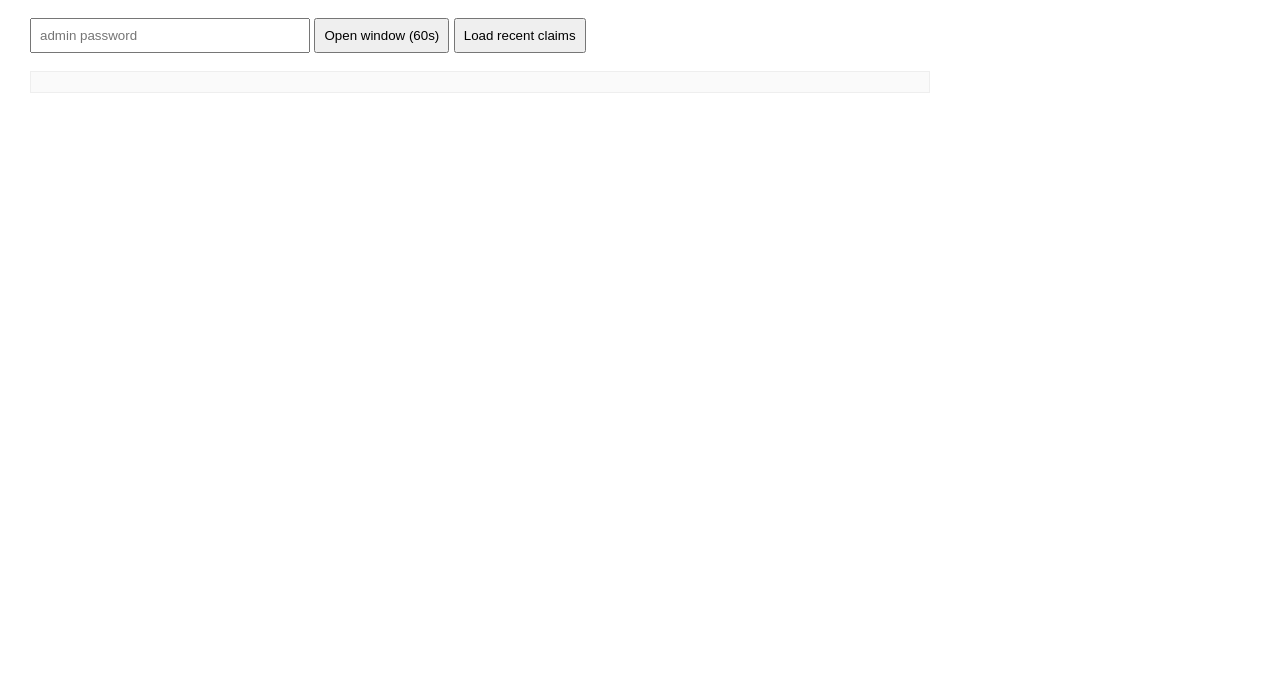
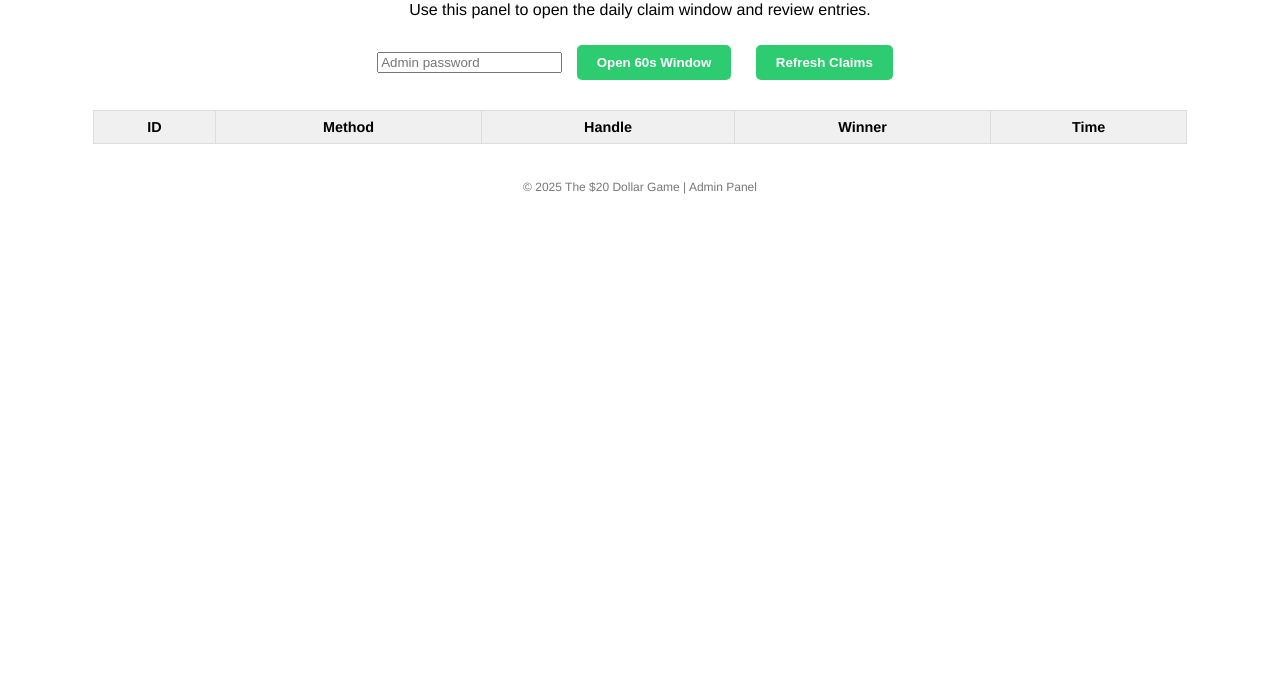
Before and after one commit to millera9806-ui/the20dollargame, a website: page public/admin.html in a window 1280 px wide. Shown: the part 105-800 px from the top of the page. Drawn offline with Linux system fonts and the light colour scheme.

Commit message:
Add working admin dashboard and fix winner visibility

```diff
--- a/public/admin.html
+++ b/public/admin.html
@@ -1,71 +1,124 @@
-<!doctype html>
+<!DOCTYPE html>
 <html lang="en">
 <head>
-  <meta charset="utf-8" />
-  <title>Admin - The $20 Dollar Game</title>
-  <meta name="viewport" content="width=device-width,initial-scale=1" />
+  <meta charset="UTF-8" />
+  <meta name="viewport" content="width=device-width, initial-scale=1.0" />
+  <title>Admin – The $20 Dollar Game</title>
   <style>
-    body{font-family:Arial,Helvetica,sans-serif;margin:30px;max-width:900px}
-    h1{margin-bottom:0}
-    input,button,textarea{padding:8px;margin:6px 0}
-    .out{white-space:pre-wrap;background:#fafafa;border:1px solid #eee;padding:10px}
-    .winner{font-weight:700;color:green;margin-top:12px}
-    table{width:100%;border-collapse:collapse;margin-top:12px}
-    th,td{border:1px solid #ddd;padding:6px}
-    th{background:#f5f5f5}
+    body {
+      background: #fff;
+      color: #000;
+      font-family: "Helvetica Neue", Arial, sans-serif;
+      text-align: center;
+      margin: 0;
+      padding: 2em;
+    }
+
+    h1 {
+      font-weight: 800;
+      margin-bottom: 0.5em;
+    }
+
+    button {
+      background-color: #2ecc71;
+      color: #fff;
+      border: none;
+      padding: 10px 20px;
+      border-radius: 5px;
+      cursor: pointer;
+      font-weight: bold;
+      margin: 10px;
+    }
+
+    button:hover {
+      background-color: #27ae60;
+    }
+
+    #claims {
+      width: 90%;
+      margin: 20px auto;
+      border-collapse: collapse;
+      border: 1px solid #ddd;
+      font-size: 0.9em;
+    }
+
+    #claims th, #claims td {
+      border: 1px solid #ddd;
+      padding: 8px;
+    }
+
+    #claims th {
+      background: #f0f0f0;
+      font-weight: bold;
+    }
+
+    footer {
+      font-size: 0.75em;
+      color: #777;
+      margin-top: 3em;
+    }
   </style>
-
-<!-- Google AdSense Verification & Ads Script -->
-<script async src="https://pagead2.googlesyndication.com/pagead/js/adsbygoogle.js?client=ca-pub-4911876990879535"
-     crossorigin="anonymous"></script>
-
-
 </head>
 <body>
-  <h1>Admin Panel</h1>
-  <p>Enter admin key (from Render env / .env):</p>
-  <input id="adminkey" placeholder="admin password" style="width:260px" />
-  <button id="open">Open window (60s)</button>
-  <button id="load">Load recent claims</button>
-  <div id="winner" class="winner"></div>
-  <div id="out" class="out"></div>
+  <h1>Admin Dashboard</h1>
+  <p>Use this panel to open the daily claim window and review entries.</p>
 
-<script>
-async function openWindow(){
-  const key = document.getElementById("adminkey").value.trim();
-  if(!key){ alert("Enter admin password first."); return; }
-  try{
-    const res = await fetch(`/admin/open?admin=${encodeURIComponent(key)}&seconds=60`, { method: "POST" });
-    const j = await res.json();
-    document.getElementById("out").innerText = JSON.stringify(j, null, 2);
-    alert("Opened window: " + (j.opened_for || "60") + "s");
-  }catch(e){
-    alert("Error: " + e);
-  }
-}
+  <div>
+    <input type="password" id="adminKey" placeholder="Admin password" />
+    <button onclick="openWindow()">Open 60s Window</button>
+    <button onclick="loadClaims()">Refresh Claims</button>
+  </div>
 
-async function loadClaims(){
-  const key = document.getElementById("adminkey").value.trim();
-  if(!key){ alert("Enter admin password first."); return; }
-  try{
-    const res = await fetch(`/admin/claims?admin=${encodeURIComponent(key)}`);
-    if (!res.ok) { alert("Auth failed or server error"); return; }
-    const data = await res.json();
-    document.getElementById("out").innerText = JSON.stringify(data, null, 2);
-    const winner = data.find(c => c.is_winner === 1);
-    if (winner) {
-      document.getElementById("winner").innerText =
-        `🎉 Winner: ${winner.name} (${winner.payout_method}: ${winner.payout_id}) — Paid: ${winner.paid ? 'YES' : 'NO'}`;
-    } else {
-      document.getElementById("winner").innerText = "No winner yet.";
+  <table id="claims">
+    <thead>
+      <tr>
+        <th>ID</th>
+        <th>Method</th>
+        <th>Handle</th>
+        <th>Winner</th>
+        <th>Time</th>
+      </tr>
+    </thead>
+    <tbody></tbody>
+  </table>
+
+  <footer>
+    © 2025 The $20 Dollar Game | Admin Panel
+  </footer>
+
+  <script>
+    async function openWindow() {
+      const key = document.getElementById("adminKey").value.trim();
+      if (!key) return alert("Enter admin password");
+      const res = await fetch(`/admin/open?seconds=60&admin=${key}`, { method: "POST" });
+      const data = await res.json();
+      if (data.ok) alert("✅ Claim window opened for 60 seconds");
+      else alert("❌ Failed to open window");
     }
-  }catch(e){
-    alert("Error: " + e);
-  }
-}
 
-document.getElementById("open").addEventListener("click", openWindow);
-document.getElementById("load").addEventListener("click", loadClaims);
-</script>
+    async function loadClaims() {
+      const key = document.getElementById("adminKey").value.trim();
+      if (!key) return alert("Enter admin password");
+
+      const res = await fetch(`/admin/claims?admin=${key}`);
+      if (!res.ok) return alert("Failed to fetch claims");
+
+      const data = await res.json();
+      const tbody = document.querySelector("#claims tbody");
+      tbody.innerHTML = "";
+
+      data.forEach(c => {
+        const tr = document.createElement("tr");
+        tr.innerHTML = `
+          <td>${c.id}</td>
+          <td>${c.payout_method}</td>
+          <td>${c.payout_id}</td>
+          <td>${c.is_winner ? "🏆 YES" : "—"}</td>
+          <td>${new Date(c.created_at).toLocaleTimeString()}</td>
+        `;
+        tbody.appendChild(tr);
+      });
+    }
+  </script>
 </body>
 </html>
```
Also changed, not shown: server.js (+14 -2 lines).
